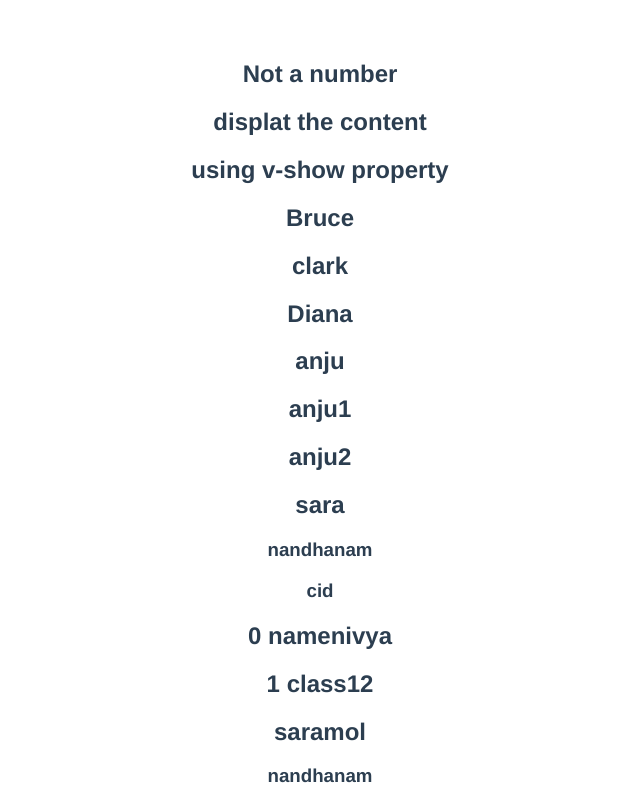
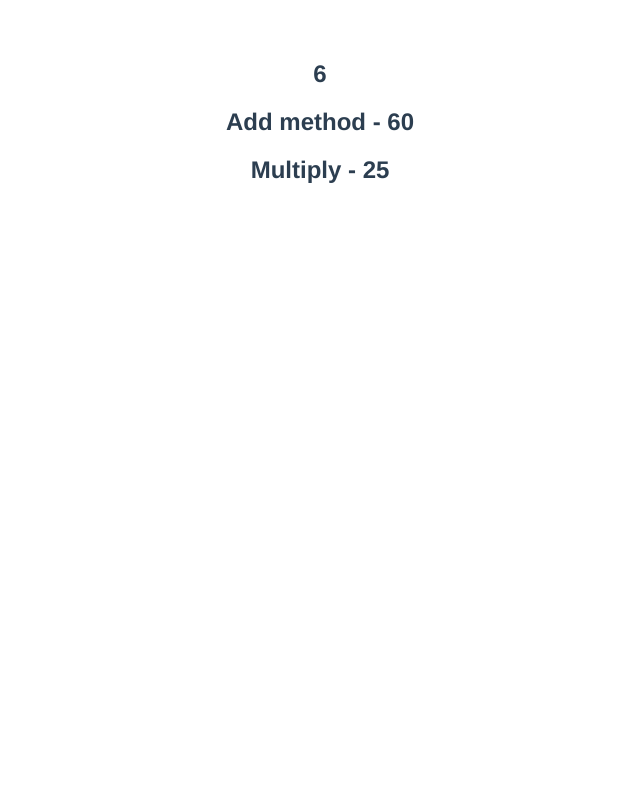
Before and after one commit to nivyapeter/vue-learning, a Vue app in the folder hello-world/: page / in a window 1280 px wide. Shown: the top 800 px of the page, without its empty margins (320-960 px from the left). Built offline with nearby package versions, Linux system fonts and the light colour scheme.

Commit message:
feat: methods in vue

```diff
--- a/hello-world/src/App.vue
+++ b/hello-world/src/App.vue
@@ -1,35 +1,8 @@
 <template>
 <div>
-<h2 v-if="num === 0">The number is zero</h2>
-<h2 v-else-if="num<0">The number is negative</h2>
-<h2 v-else-if="num>0">The number is positive</h2>
-<h2 v-else>Not a number</h2>
-
-<div v-if='display'>
-  <h2>displat the content</h2>
-</div>
-
-<h2 v-show='showElement'>using v-show property</h2>
-
-
-<h2 v-for="name in names" :key="name">{{name}}</h2>
-
-<h2 v-for="name in fullName" :key="name.first"> {{name.first}} {{name.last}}</h2>
-<div v-for="actor in actors" :key="actor.name">
-<h2>{{actor.name}}</h2>
-<h3 v-for="movie in actor.movies" :key="movie">{{movie}}</h3>
-
-<h2 v-for="(value,key,index) in myInfo" :key="value">{{index}} {{key}}{{value}}</h2>
-</div>
-
-<!-- conditional rendering of list -->
-<!-- <template>
-  <div v-for="name in names" :key="name">
-
-<h2 v-if="name === 'Bruce'">{{name}}</h2>
-</div>
-</template> -->
-
+<h2>{{1+2+3}}</h2>
+<h2>Add method - {{add(10,20,30)}}</h2>
+<h2>Multiply - {{multiply(5)}}</h2>
 </div>
 </template>
 
@@ -38,41 +11,17 @@ export default {
   name: 'App',
   data() {
     return {
-      num: '',
-      display:true,
-      showElement: true,
-      names:['Bruce','clark','Diana'],
-      fullName:[{
-        first:'anju',las:'thomas'
-      },
-      {
-        first:'anju1',las:'thomas'
-      },
-      {
-        first:'anju2',las:'thomas'
-      }
-      ],
-      actors:[
-        {
-          name: 'sara',
-          movies: ['nandhanam','cid']
-        },
-        {
-          name: 'saramol',
-          movies: ['nandhanam','cid']
-        },
-        {
-          name: 'sarasusan',
-          movies: ['nandhanam','cid']
-        },
-
-      ],
-      myInfo: {
-        name: 'nivya',
-        class: 12
-      }
+     baseMultiplier: 5
     }
+  },
+  methods: {
+  add(a,b,c){
+    return a+b+c
+  },
+  multiply(num) {
+    return num* this.baseMultiplier
   }
+}
 }
 </script>
 
```
